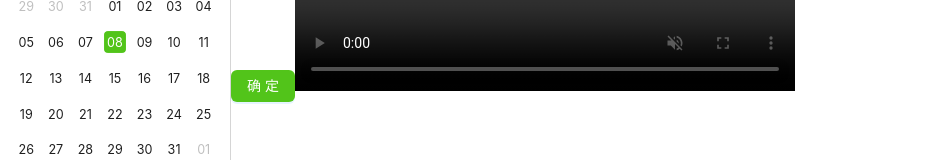
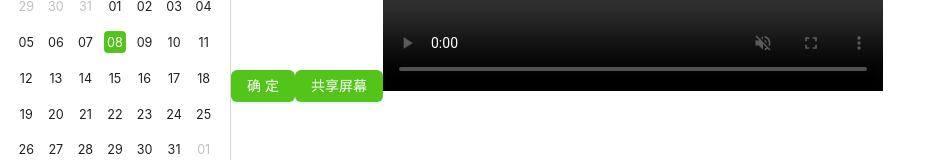
Before and after one commit to sangwell/keeps-frontend, a Vue app: page /webrtc in a window 1280 px wide. Shown: the part 587-747 px from the top of the page, without its empty margins (0-946 px from the left). Built offline with nearby package versions, Linux system fonts and the light colour scheme; no server answers.

Commit message:
Update WebRTCView.vue

```diff
--- a/src/views/WebRTCView.vue
+++ b/src/views/WebRTCView.vue
@@ -43,6 +43,7 @@
     <a-input-number v-model:value="formInline.frameRate"/>
   </div>
   <a-button type="primary" @click="onSubmit">确定</a-button>
+  <a-button type="primary" @click="shareScreen">共享屏幕</a-button>
   <video id="localdemo01" autoplay controls muted></video>
 </template>
 
@@ -80,6 +81,23 @@ const onSubmit = async () => {
   }
 
   video.srcObject = await getTargetDeviceMedia(formInline.value.videoId, formInline.value.audioInId)
+  video.muted = true
+}
+
+const shareScreen = async () => {
+  const domId = "localdemo01";
+  const video: any = document.getElementById(domId);
+  const stream = video.srcObject;
+  if (stream) {
+    stream.getAudioTracks().forEach(e => {
+      stream.removeTrack(e)
+    })
+    stream.getVideoTracks().forEach(e => {
+      stream.removeTrack(e)
+    })
+  }
+
+  video.srcObject = await getShareMedia()
   video.muted = true
 }
 
@@ -163,6 +181,25 @@ const initInnerLocalDevice = () => {
     .catch(handleError);
 }
 
+/**
+ * 获取屏幕分享的媒体流
+ * @author suke
+ * @returns {Promise<void>}
+ */
+const getShareMedia = async () => {
+  const constraints = {
+    video: {width: 1920, height: 1080},
+    audio: false
+  };
+  if (window.stream) {
+    window.stream.getTracks().forEach(track => {
+      track.stop();
+    });
+  }
+  return await navigator.mediaDevices.getDisplayMedia(constraints).catch(handleError);
+}
+
+
 onMounted(() => {
   initInnerLocalDevice();
 })
```
